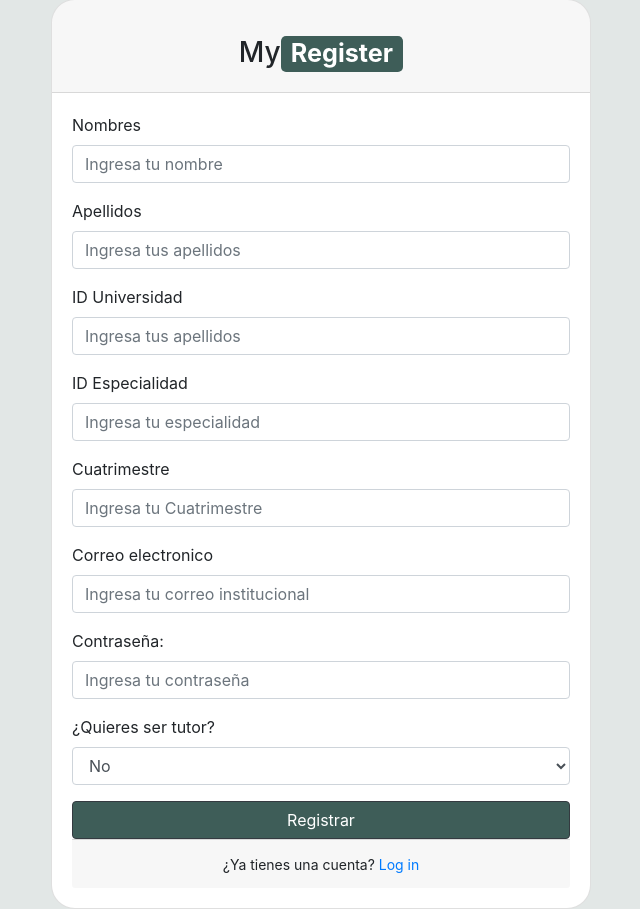
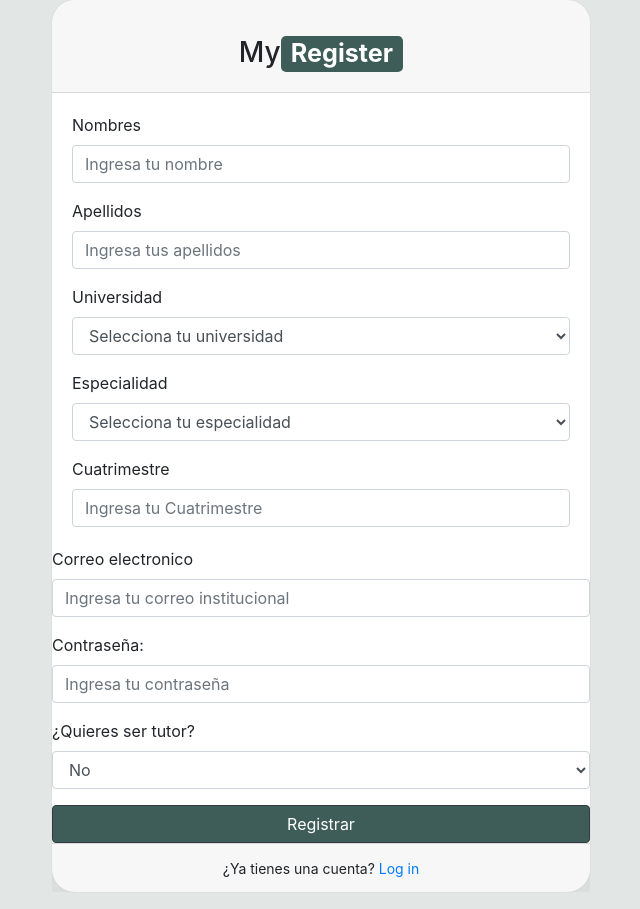
Before and after one commit to ChinitoPacas31/My-classmate, a Flask app: page /register in a window 1280 px wide. Shown: the part 121-1030 px from the top of the page, without its empty margins (319-959 px from the left). Run offline with Flask 3, Linux system fonts and the light colour scheme; data comes from the database, SQL or seed files in the repository.

Commit message:
updates
se movieron cosas en las funciones de register y el html del mismo

```diff
--- a/app.py
+++ b/app.py
@@ -83,9 +83,11 @@ def register():
         is_tutor = request.form['is_tutor']
         cost = request.form['cost'] if is_tutor == 'yes' else None
 
+        # Verificar el dominio del correo electrónico
         if not email.endswith('@utch.edu.mx'):
             return 'El correo debe tener la terminación @utch.edu.mx'
 
+        # Conectar a la base de datos e insertar el usuario
         conn = get_db_connection()
         cur = conn.cursor()
 
@@ -106,7 +108,20 @@ def register():
 
         return redirect(url_for('index'))
 
-    return render_template('register.html')
+    # Obtener universidades y especialidades para los dropdowns
+    conn = get_db_connection()
+    cur = conn.cursor(dictionary=True)
+
+    cur.execute("SELECT idCollege, name FROM college")
+    colleges = cur.fetchall()  # Lista de universidades con id y nombre
+
+    cur.execute("SELECT idSubdegree, name FROM subdegree")
+    subdegrees = cur.fetchall()  # Lista de especialidades con id y nombre
+
+    cur.close()
+    conn.close()
+
+    return render_template('register.html', colleges=colleges, subdegrees=subdegrees)
 
 @app.route('/login', methods=['GET', 'POST'])
 def login():
--- a/templates/register.html
+++ b/templates/register.html
@@ -117,14 +117,25 @@
               <input type="text" class="form-control" id="lastName" placeholder="Ingresa tus apellidos" name="lastName" required>
             </div>
             <div class="mb-3">
-                <label for="college_idCollege" class="form-label">ID Universidad</label>
-                <input type="number" class="form-control" id="college_idCollege" placeholder="Ingresa tus apellidos" name="college_idCollege" required>
-              </div>
-              <div class="mb-3">
-                <label for="idDegree_subdegree" class="form-label">ID Especialidad</label>
-                <input type="number" class="form-control" id="idDegree_subdegree" placeholder="Ingresa tu especialidad" name="idDegree_subdegree" required>
-              </div>
-            <div class="mb-3">
+              <label for="college_idCollege" class="form-label">Universidad</label>
+              <select class="form-control" id="college_idCollege" name="college_idCollege" required>
+                  <option value="">Selecciona tu universidad</option>
+                  {% for college in colleges %}
+                      <option value="{{ college['idCollege'] }}">{{ college['name'] }}</option>
+                  {% endfor %}
+              </select>
+          </div>
+
+          <div class="mb-3">
+              <label for="idDegree_subdegree" class="form-label">Especialidad</label>
+              <select class="form-control" id="idDegree_subdegree" name="idDegree_subdegree" required>
+                  <option value="">Selecciona tu especialidad</option>
+                  {% for subdegree in subdegrees %}
+                      <option value="{{ subdegree['idSubdegree'] }}">{{ subdegree['name'] }}</option>
+                  {% endfor %}
+              </select>
+          </div>
+
                 <label for="term" class="form-label">Cuatrimestre</label>
                 <input type="number" class="form-control" id="term" placeholder="Ingresa tu Cuatrimestre" name="term" required>
               </div>
```
